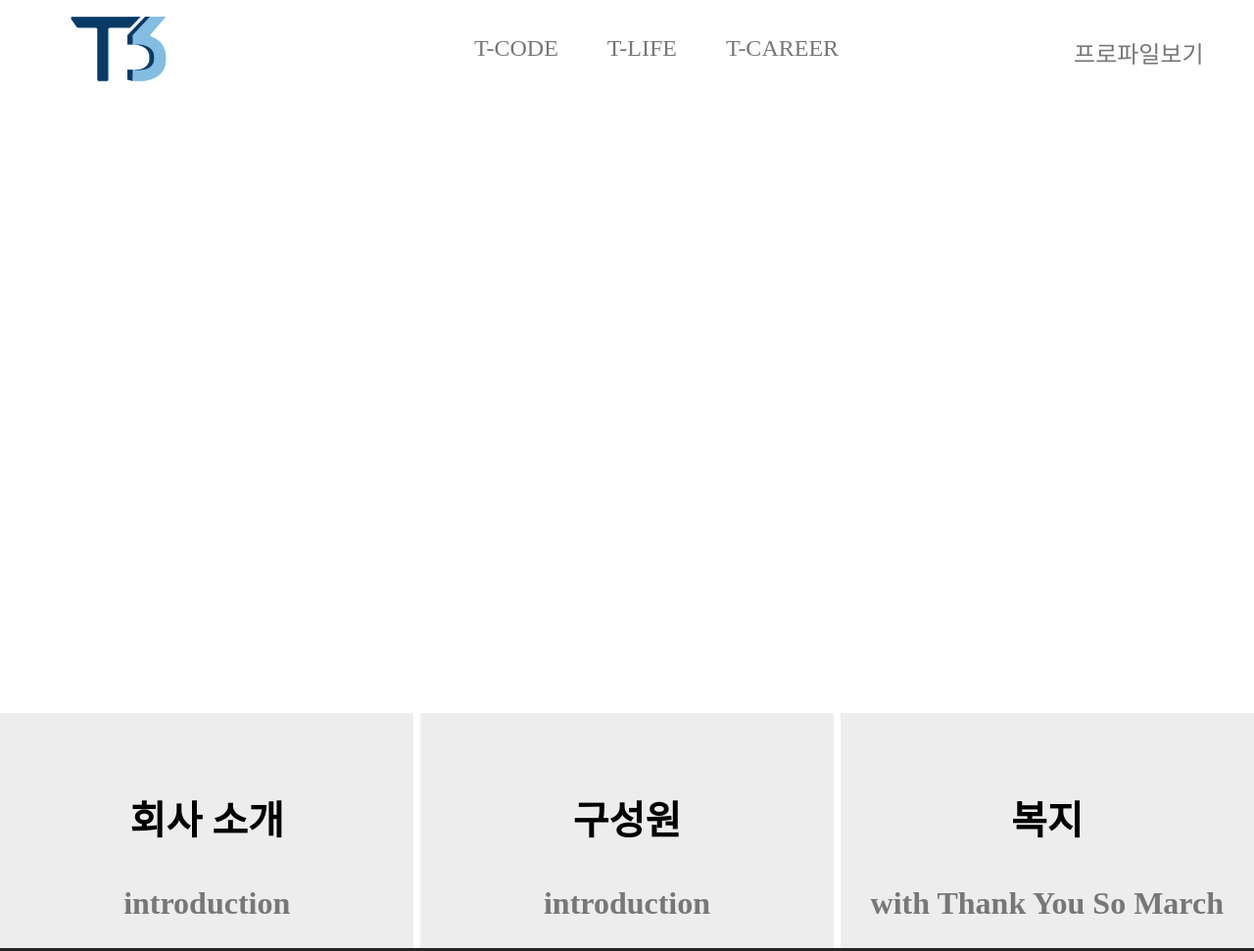
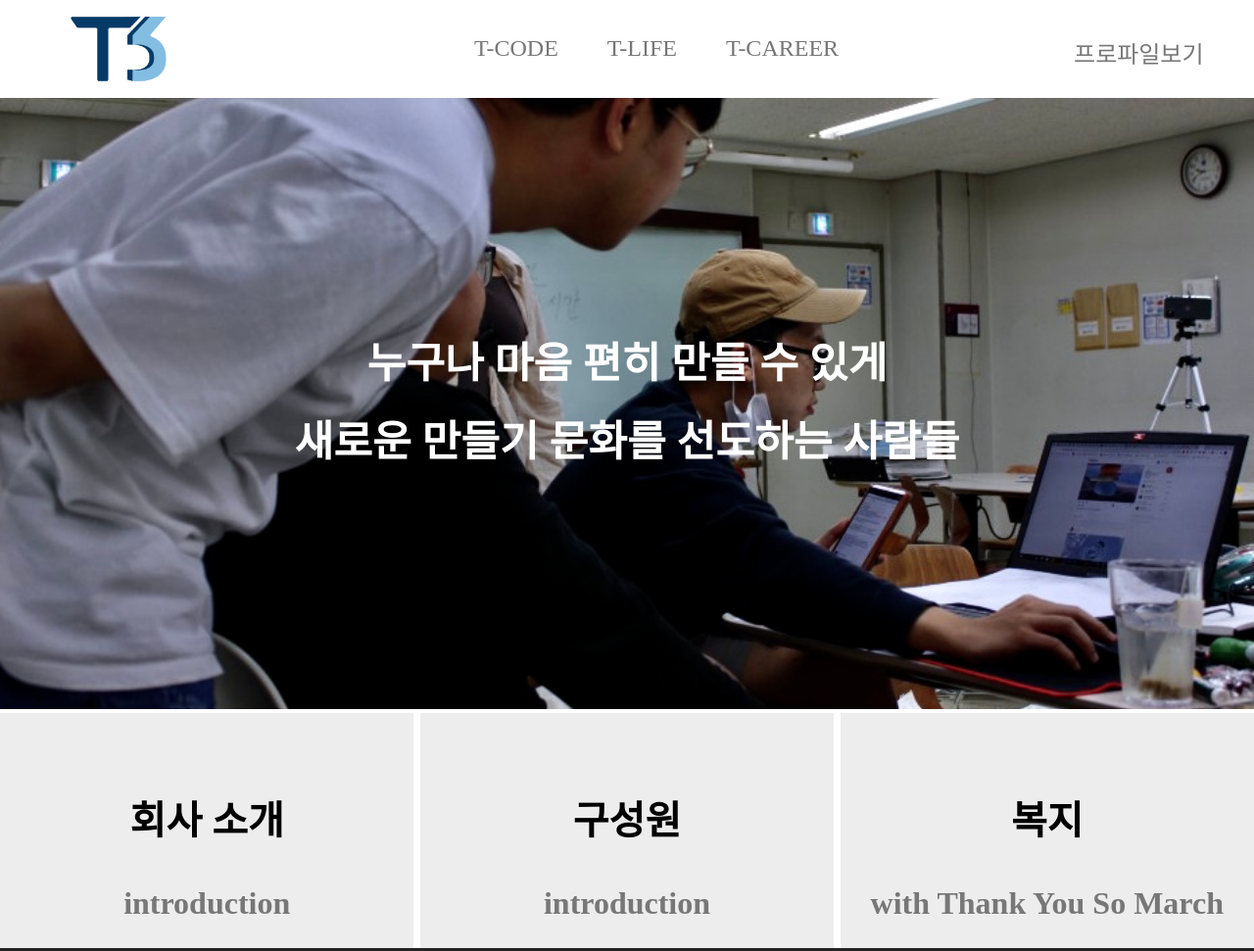
Before and after one commit to Byeongok2/t3, a plain HTML site: page index.html in a window 1280 px wide. Shown: the top 971 px of the page at 98% size. Drawn offline with Linux system fonts and the light colour scheme.

Commit message:
Update index.css

```diff
--- a/index.css
+++ b/index.css
@@ -65,7 +65,7 @@ a{
 .sibal{
     height: 78vh;
     width: 100%;
-    background-image: url(./img/1_1.jpeg);
+    background-image: url(./1_1.jpeg);
     background-size: cover;
     background-position: center 25%;
     background-repeat: no-repeat;
```
